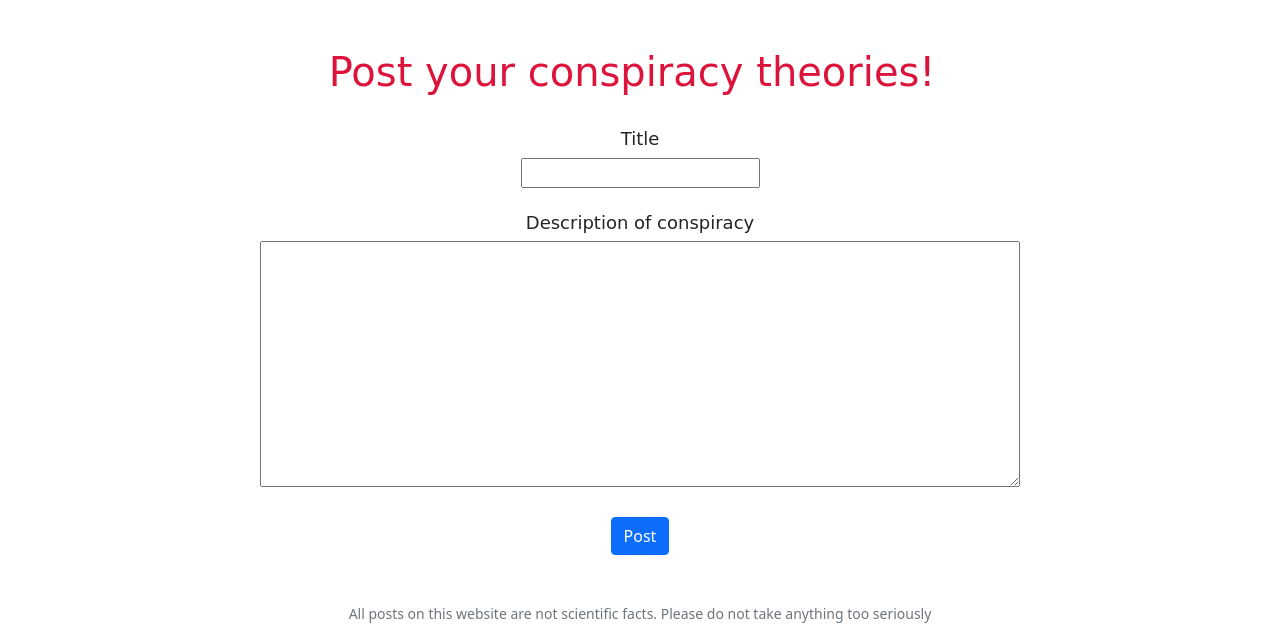
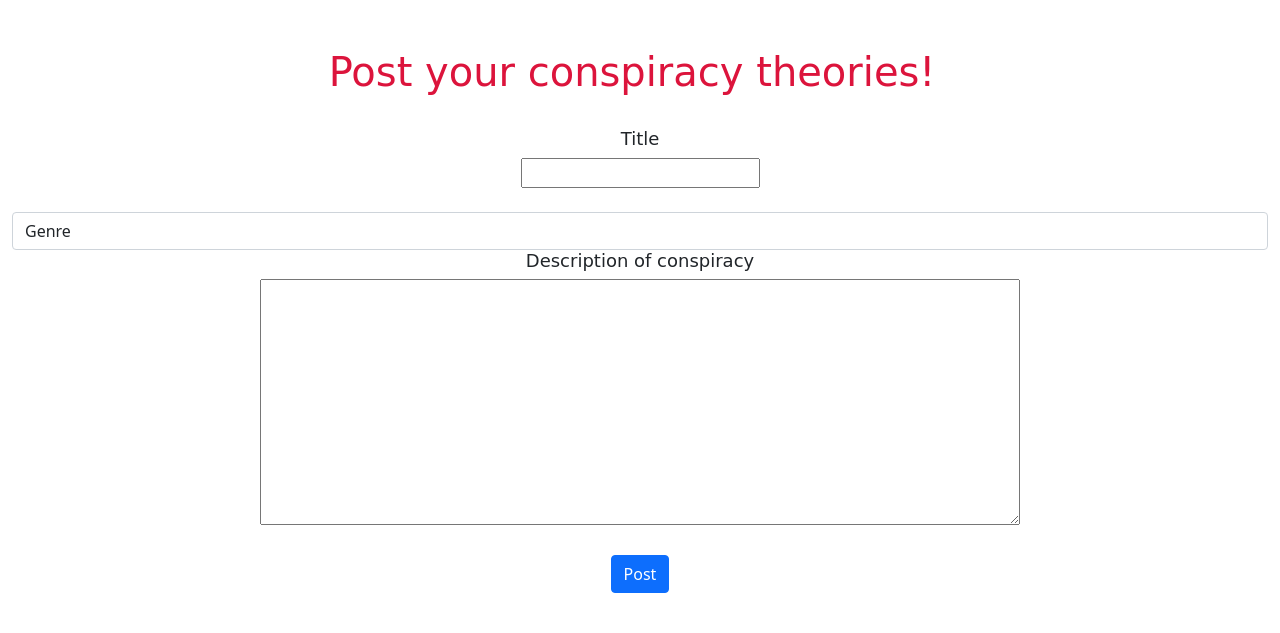
Before and after one commit to jchen-0808/conspiracy-theory, a Flask app: page /post in a window 1280 px wide. Shown: the part 66-699 px from the top of the page. Run offline with Flask 2, Linux system fonts and the light colour scheme; a user stored in the database is signed in; some libraries are stand-ins or nearby versions.

Commit message:
Sun, Dec 5, 2021, 9:03 PM +00:00

```diff
--- a/app.py
+++ b/app.py
@@ -24,7 +24,21 @@ Session(app)
 # Configure CS50 Library to use SQLite database
 db = SQL("sqlite:///conspiracy.db")
 
-
+def calcpref(user):
+    count = {politics: "0", history: "0", aliens: "0", popculture: "0", miscellaneous: "0"}
+    likes = db.execute("SELECT genre FROM likehistory WHERE user = ?", user)
+    for x in likes:
+        if(x == "politics"):
+            count[politics] = count[politics] + 1
+        elif(x == "history"):
+            count[history] = count[history] + 1
+        elif(x == "aliens"):
+            count[aliens] = count[aliens] + 1
+        elif(x == "pop-culture"):
+            count[popculture] = count[popculture] + 1
+        else:
+            count[miscellaneous] = count[miscellaneous] + 1
+    return max(stats.items(), key=operator.itemgetter(1))[0]
 
 @app.after_request
 def after_request(response):
@@ -66,7 +80,8 @@ def post():
 
     # User reached route via GET (as by clicking a link or via redirect)
     else:
-        return render_template("post.html")
+        genres = {"politics", "history", "aliens", "pop-culture", "miscellaneous"}
+        return render_template("post.html", genres=genres)
 
 
 @app.route("/your-posts")
@@ -179,13 +194,21 @@ def recents ():
         return render_template("recents.html", data=data)
 
     else:
+        name = request.form.get("name")
+        genre = request.form.get("genre")
+        id = session["user_id"]
+
         if request.form["like"] == "like":
             updatedvalue = int(request.form.get("likes")) + 1
-            db.execute("UPDATE theories SET upvotes = ?", updatedvalue)
+            newpref = calcpref(id)
+            db.execute("UPDATE theories SET upvotes = ? WHERE name = ?", updatedvalue, name)
+            db.execute("INSERT INTO likehistory (theory, user, like, genre) VALUES (?, ?, ?, ?)", name, id, 1, genre)
+            db.execute("UPDATE users SET preference = ? WHERE id = ?", newpref, id)
 
         elif request.form["dislike"] == "dislike":
             updatedvalue = int(request.form.get("dislikes")) + 1
-            db.execute("UPDATE theories SET downvotes = ?", updatedvalue)
+            db.execute("UPDATE theories SET downvotes = ? WHERE name = ?", updatedvalue, name)
+            db.execute("INSERT INTO likehistory (theory, user, like, genre) VALUES (?, ?, ?, ?)", name, username, 0, genre)
         return redirect("/recents")
 
 
--- a/templates/post.html
+++ b/templates/post.html
@@ -68,6 +68,14 @@
                     <input form="userPost" name="name" id="name"></input>
                     <br>
                     <br>
+                    <div class="form-group">
+                        <select class="form-control" name="Genre">
+                            <option disabled selected value="">Genre</option>
+                                {% for genre in genres %}
+                                <option value="{{ genre }}">{{ genre }}</option>
+                                {% endfor %}
+                        </select>
+                    </div>
                     <div>
                         <h2 class="center">Description of conspiracy</h2>
                         <div>
```
Also changed, not shown: templates/recents.html (+5 -11 lines), conspiracy.db, helpers.py (line endings or trailing spaces), 1 other file.
